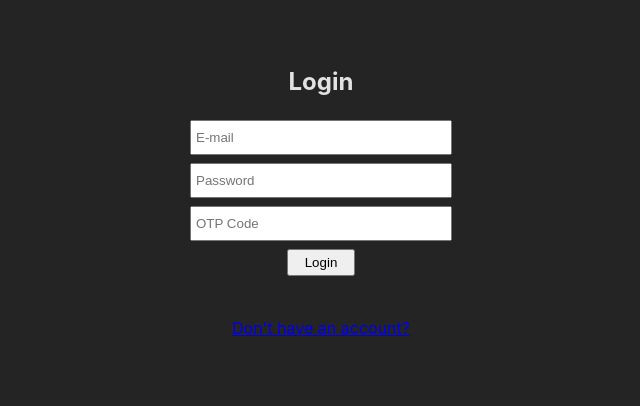
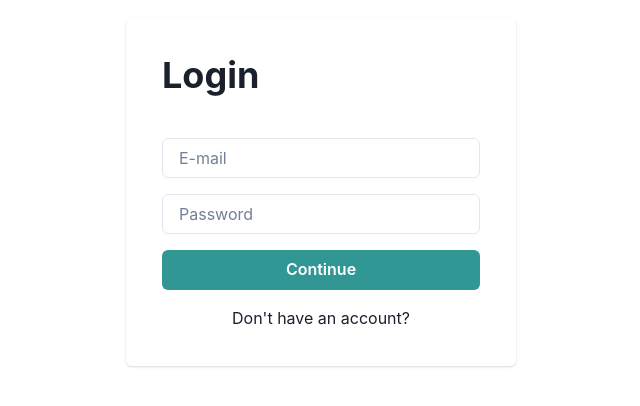
Before and after one commit to kaspermroz/password-manager, a React (Vite) app in the folder apps/web/: page /login in a window 1280 px wide. Shown: the part 208-614 px from the top of the page, without its empty margins (319-959 px from the left). Built offline with nearby package versions, Linux system fonts and the light colour scheme; no server answers.

Commit message:
Login Page revamp

```diff
--- a/apps/web/package.json
+++ b/apps/web/package.json
@@ -11,9 +11,13 @@
     "preview": "vite preview"
   },
   "dependencies": {
+    "@chakra-ui/react": "^2.6.1",
+    "@emotion/react": "^11.11.0",
+    "@emotion/styled": "^11.11.0",
     "@types/crypto-js": "^4.1.1",
     "axios": "^1.3.6",
     "crypto-js": "^4.1.1",
+    "framer-motion": "^10.12.10",
     "react": "^18.2.0",
     "react-dom": "^18.2.0",
     "react-router-dom": "^6.10.0"
--- /dev/null
+++ b/apps/web/src/components/Layout.tsx
@@ -0,0 +1,13 @@
+import { Flex } from "@chakra-ui/react";
+
+type Props = {
+  children: React.ReactNode;
+};
+
+export default function Layout({ children }: Props) {
+  return (
+    <Flex alignItems="center" justifyContent="center" h="100vh">
+      <div>{children}</div>
+    </Flex>
+  );
+}
--- a/apps/web/src/index.css
+++ b/apps/web/src/index.css
@@ -1,4 +1,4 @@
-:root {
+/* :root {
   font-family: Inter, system-ui, Avenir, Helvetica, Arial, sans-serif;
   line-height: 1.5;
   font-weight: 400;
@@ -38,4 +38,4 @@ input {
 button {
   padding: 0.25rem 1rem;
   margin-bottom: 1rem;
-}
+} */
--- a/apps/web/src/main.tsx
+++ b/apps/web/src/main.tsx
@@ -5,6 +5,7 @@ import {
   RouterProvider,
   redirect,
 } from "react-router-dom";
+import { ChakraProvider } from "@chakra-ui/react";
 import App, { loader as appLoader } from "./pages/App";
 import Register, { loader as registerLoader } from "./pages/Register";
 import Login, { loader as loginLoader } from "./pages/Login";
@@ -54,7 +55,9 @@ const router = createBrowserRouter([
 ReactDOM.createRoot(document.getElementById("root") as HTMLElement).render(
   <React.StrictMode>
     <SecretProvider>
-      <RouterProvider router={router} />
+      <ChakraProvider>
+        <RouterProvider router={router} />
+      </ChakraProvider>
     </SecretProvider>
   </React.StrictMode>
 );
--- a/apps/web/src/pages/App.tsx
+++ b/apps/web/src/pages/App.tsx
@@ -3,6 +3,7 @@ import { redirect, useNavigate, useLoaderData, Form } from "react-router-dom";
 import { destroySession } from "../utils/session";
 import { getEncryptedPasswords, isTokenValid } from "../api";
 import { copyToClipboard, decrypt } from "../utils/passwords";
+import Layout from "../components/Layout";
 
 type StoredPasswords = {
   _id: string;
@@ -57,7 +58,7 @@ function App() {
   };
 
   return (
-    <div>
+    <Layout>
       <h1>Password Manager</h1>
       <div>
         <h2>Add new password</h2>
@@ -91,7 +92,7 @@ function App() {
         ))}
       </div>
       <button onClick={handleLogout}>Logout</button>
-    </div>
+    </Layout>
   );
 }
 export default App;
--- a/apps/web/src/pages/Login.tsx
+++ b/apps/web/src/pages/Login.tsx
@@ -2,6 +2,17 @@ import { useState } from "react";
 import { Link, redirect, useNavigate } from "react-router-dom";
 import { login } from "../api";
 import { setSession } from "../utils/session";
+import Layout from "../components/Layout";
+import {
+  Card,
+  CardHeader,
+  CardBody,
+  Heading,
+  Input,
+  Button,
+  Grid,
+  GridItem,
+} from "@chakra-ui/react";
 
 export async function loader() {
   const userToken = localStorage.getItem("userToken");
@@ -12,10 +23,13 @@ export async function loader() {
   return null;
 }
 
+type PageState = "credentials" | "otp";
+
 export default function Login() {
   const [email, setEmail] = useState("");
   const [password, setPassword] = useState("");
   const [otp, setOtp] = useState("");
+  const [state, setState] = useState<PageState>("credentials");
   const navigate = useNavigate();
 
   const handleLogin: React.FormEventHandler<HTMLFormElement> = (e) => {
@@ -33,38 +47,87 @@ export default function Login() {
   };
 
   return (
-    <div>
-      <h2>Login</h2>
+    <Layout>
+      <Card w={390} p={4}>
         <form method="post" onSubmit={handleLogin}>
-        <input
+          {state === "credentials" && (
+            <>
+              <CardHeader>
+                <Heading>Login</Heading>
+              </CardHeader>
+              <CardBody>
+                <Grid gap={4}>
+                  <GridItem>
+                    <Input
                       type="email"
                       name="email"
                       placeholder="E-mail"
                       value={email}
                       onChange={(e) => setEmail(e.currentTarget.value)}
                     />
-        <br />
-        <input
+                  </GridItem>
+                  <GridItem>
+                    <Input
                       type="password"
                       name="password"
                       placeholder="Password"
                       value={password}
                       onChange={(e) => setPassword(e.currentTarget.value)}
                     />
-        <br />
-        <input
+                  </GridItem>
+
+                  <GridItem>
+                    <Button
+                      colorScheme="teal"
+                      onClick={() => {
+                        if (!email || !password) {
+                          return;
+                        }
+                        setState("otp");
+                      }}
+                      disabled={!email || !password}
+                      w="full"
+                    >
+                      Continue
+                    </Button>
+                  </GridItem>
+                  <GridItem textAlign="center">
+                    <Link to="/register">Don&apos;t have an account?</Link>
+                  </GridItem>
+                </Grid>
+              </CardBody>
+            </>
+          )}
+          {state === "otp" && (
+            <>
+              <CardHeader>
+                <Heading>OTP Code</Heading>
+              </CardHeader>
+              <CardBody>
+                <Grid gap={4}>
+                  <GridItem>
+                    <Input
                       type="otp"
                       name="otp"
                       placeholder="OTP Code"
                       value={otp}
                       onChange={(e) => setOtp(e.currentTarget.value)}
                     />
-        <br />
-        <button type="submit">Login </button>
-        <br />
+                  </GridItem>
+                  <GridItem>
+                    <Button colorScheme="teal" type="submit" w="full">
+                      Sign in
+                    </Button>
+                  </GridItem>
+                  <GridItem textAlign="center">
+                    <Link to="/register">Don&apos;t have an account?</Link>
+                  </GridItem>
+                </Grid>
+              </CardBody>
+            </>
+          )}
         </form>
-      <br />
-      <Link to="/register">Don&apos;t have an account?</Link>
-    </div>
+      </Card>
+    </Layout>
   );
 }
--- a/apps/web/src/pages/Register.tsx
+++ b/apps/web/src/pages/Register.tsx
@@ -88,7 +88,7 @@ export default function Register() {
             onChange={(e) => setOtp(e.currentTarget.value)}
           />
           <br />
-          <button type="submit">Register </button>
+          <button type="submit">Register</button>
         </form>
       )}
       <Link to="/login">Already have an account?</Link>
```
Also changed, not shown: 1 other file (tests, documents, lock files or other folders). Lines whose indentation alone changed are shown as unchanged.
